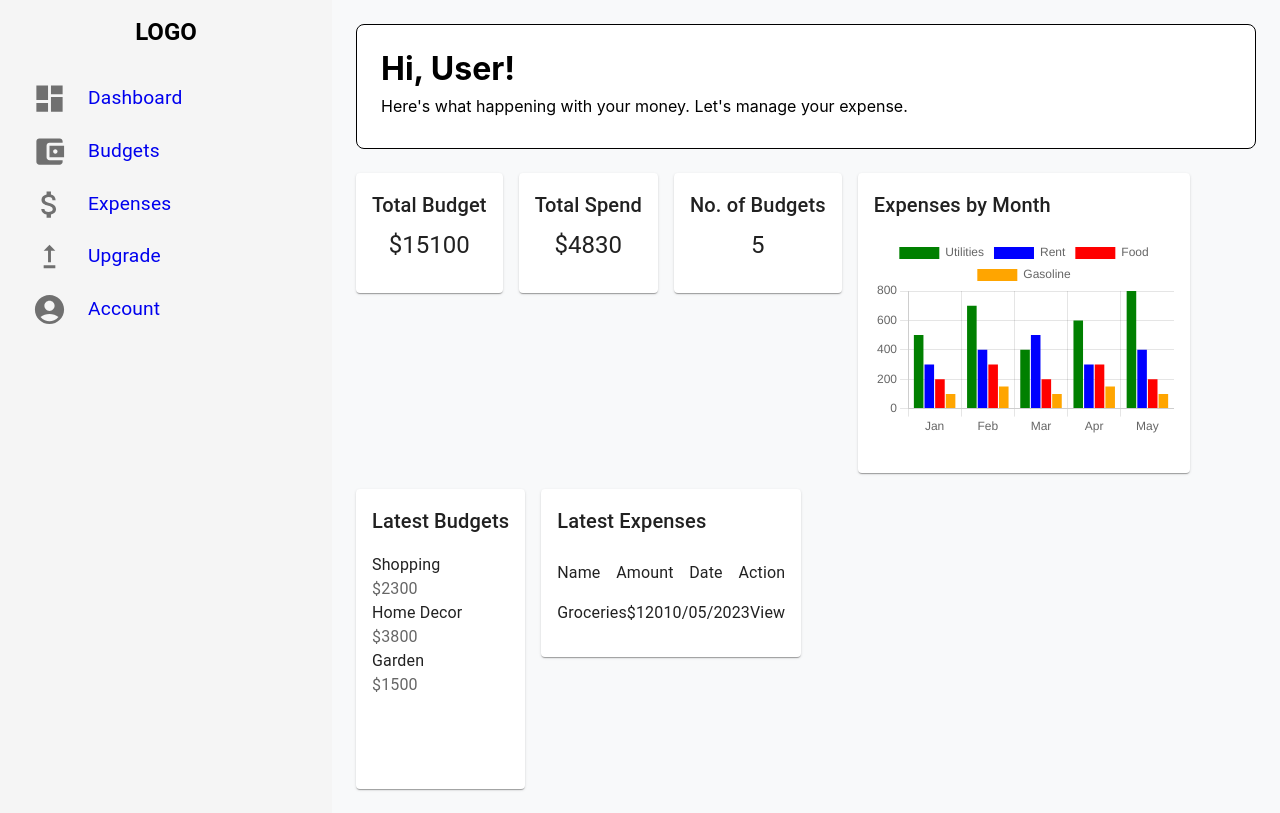
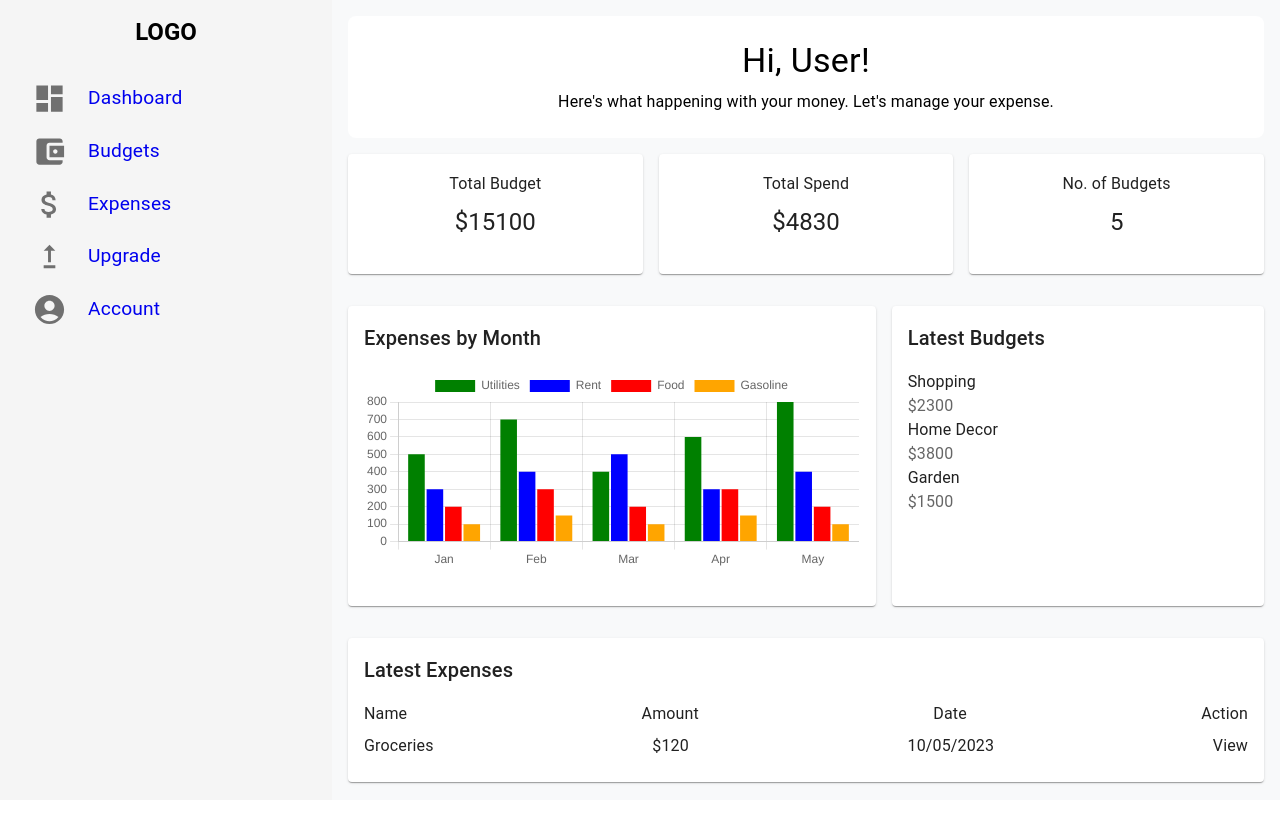
Before and after one commit to DioneCabigas/CSIT340BudgetTracker, a React (Create React App) app in the folder budget-tracker/: page / in a window 1280 px wide. Built offline with nearby package versions, Linux system fonts and the light colour scheme.

Commit message:
Updated Dashboard

```diff
--- a/budget-tracker/src/Dashboard.jsx
+++ b/budget-tracker/src/Dashboard.jsx
@@ -1,95 +1,90 @@
-import React from 'react';
-import { Card, CardContent, Typography, Grid2 } from '@mui/material';
-import { Bar } from 'react-chartjs-2';
-import { Chart as ChartJS, CategoryScale, LinearScale, BarElement, Title, Tooltip, Legend } from 'chart.js';
-import Sidebar from './Sidebar';
+import React from "react";
+import { Card, CardContent, Typography, Grid } from "@mui/material";
+import { Bar } from "react-chartjs-2";
+import { Chart as ChartJS, CategoryScale, LinearScale, BarElement, Title, Tooltip, Legend } from "chart.js";
+import Sidebar from "./Sidebar";
 
 ChartJS.register(CategoryScale, LinearScale, BarElement, Title, Tooltip, Legend);
 
 const Dashboard = () => {
   const data = {
-    labels: ['Jan', 'Feb', 'Mar', 'Apr', 'May'],
+    labels: ["Jan", "Feb", "Mar", "Apr", "May"],
     datasets: [
-      {
-        label: 'Utilities',
-        data: [500, 700, 400, 600, 800],
-        backgroundColor: 'green',
-      },
-      {
-        label: 'Rent',
-        data: [300, 400, 500, 300, 400],
-        backgroundColor: 'blue',
-      },
-      {
-        label: 'Food',
-        data: [200, 300, 200, 300, 200],
-        backgroundColor: 'red',
-      },
-      {
-        label: 'Gasoline',
-        data: [100, 150, 100, 150, 100],
-        backgroundColor: 'orange',
-      },
+      { label: "Utilities", data: [500, 700, 400, 600, 800], backgroundColor: "green" },
+      { label: "Rent", data: [300, 400, 500, 300, 400], backgroundColor: "blue" },
+      { label: "Food", data: [200, 300, 200, 300, 200], backgroundColor: "red" },
+      { label: "Gasoline", data: [100, 150, 100, 150, 100], backgroundColor: "orange" },
     ],
   };
 
   return (
-    <div style={{ display: 'flex', minHeight: '100vh', backgroundColor: '#f8f9fa' }}>
+    <div style={{ display: "flex", minHeight: "100vh", backgroundColor: "#f8f9fa" }}>
       {/* Sidebar */}
-      <Sidebar/>
+      <Sidebar />
 
       {/* Main Content */}
-      <main style={{ flex: 1, padding: '1.5rem' }}>
-        {/* Header */}
-        <div style={{ backgroundColor: '#fff', padding: '1.5rem', marginBottom: '1.5rem', borderRadius: '8px', border: '1px solid' }}>
-          <h1 style={{ margin: 0 }}>Hi, User!</h1>
-          <p style={{ margin: '0.5rem 0' }}>Here's what happening with your money. Let's manage your expense.</p>
+      <main style={{ flex: 1, padding: "1rem" }}>
+        {/* Header Section */}
+        <div
+          style={{
+            backgroundColor: "#fff",
+            padding: "1.5rem",
+            borderRadius: "8px",
+            marginBottom: "1rem",
+            textAlign: "center",
+          }}
+        >
+          <Typography variant="h4">Hi, User!</Typography>
+          <Typography variant="body1" style={{ marginTop: "0.5rem" }}>
+            Here's what happening with your money. Let's manage your expense.
+          </Typography>
         </div>
 
-        {/* Dashboard Content */}
-        <Grid2 container spacing={2}>
-          <Grid2 xs={12} sm={4}>
-            <Card style={{ height: '120px', textAlign: 'center' }}>
+        {/* Top Statistics */}
+        <Grid container spacing={2}>
+          <Grid item xs={12} sm={4}>
+            <Card style={{ textAlign: "center", height: "120px" }}>
               <CardContent>
-                <Typography variant="h6">Total Budget</Typography>
-                <Typography variant="h5" style={{ marginTop: '0.5rem' }}>$15100</Typography>
+                <Typography variant="subtitle1">Total Budget</Typography>
+                <Typography variant="h5" style={{ marginTop: "0.5rem" }}>$15100</Typography>
               </CardContent>
             </Card>
-          </Grid2>
-          <Grid2 xs={12} sm={4}>
-            <Card style={{ height: '120px', textAlign: 'center' }}>
+          </Grid>
+          <Grid item xs={12} sm={4}>
+            <Card style={{ textAlign: "center", height: "120px" }}>
               <CardContent>
-                <Typography variant="h6">Total Spend</Typography>
-                <Typography variant="h5" style={{ marginTop: '0.5rem' }}>$4830</Typography>
+                <Typography variant="subtitle1">Total Spend</Typography>
+                <Typography variant="h5" style={{ marginTop: "0.5rem" }}>$4830</Typography>
               </CardContent>
             </Card>
-          </Grid2>
-          <Grid2 xs={12} sm={4}>
-            <Card style={{ height: '120px', textAlign: 'center' }}>
+          </Grid>
+          <Grid item xs={12} sm={4}>
+            <Card style={{ textAlign: "center", height: "120px" }}>
               <CardContent>
-                <Typography variant="h6">No. of Budgets</Typography>
-                <Typography variant="h5" style={{ marginTop: '0.5rem' }}>5</Typography>
+                <Typography variant="subtitle1">No. of Budgets</Typography>
+                <Typography variant="h5" style={{ marginTop: "0.5rem" }}>5</Typography>
               </CardContent>
             </Card>
-          </Grid2>
+          </Grid>
+        </Grid>
 
-          <Grid2 xs={12} md={7}>
-            <Card style={{ height: '300px' }}>
+        {/* Chart and Latest Budgets */}
+        <Grid container spacing={2} style={{ marginTop: "1rem" }}>
+          <Grid item xs={12} md={7}>
+            <Card style={{ height: "300px" }}>
               <CardContent>
-                <Typography variant="h6" style={{ marginBottom: '1rem' }}>Expenses by Month</Typography>
-                <div style={{ width: '100%', height: '200px' }}>
+                <Typography variant="h6" style={{ marginBottom: "1rem" }}>Expenses by Month</Typography>
+                <div style={{ height: "200px" }}>
                   <Bar data={data} options={{ maintainAspectRatio: false }} />
                 </div>
               </CardContent>
             </Card>
-          </Grid2>
-
-          <Grid2 xs={12} md={5}>
-            <Card style={{ height: '300px', overflow: 'auto' }}>
+          </Grid>
+          <Grid item xs={12} md={5}>
+            <Card style={{ height: "300px", overflowY: "auto" }}>
               <CardContent>
                 <Typography variant="h6">Latest Budgets</Typography>
-                {/* Mock Data for Budget items */}
-                <div style={{ marginTop: '1rem' }}>
+                <div style={{ marginTop: "1rem" }}>
                   <Typography>Shopping</Typography>
                   <Typography color="textSecondary">$2300</Typography>
                   <Typography>Home Decor</Typography>
@@ -99,30 +94,32 @@ const Dashboard = () => {
                 </div>
               </CardContent>
             </Card>
-          </Grid2>
+          </Grid>
+        </Grid>
 
-          <Grid2 xs={12}>
+        {/* Latest Expenses */}
+        <Grid container spacing={2} style={{ marginTop: "1rem" }}>
+          <Grid item xs={12}>
             <Card>
               <CardContent>
                 <Typography variant="h6">Latest Expenses</Typography>
-                {/* Table-like structure for latest expenses */}
-                <div style={{ display: 'flex', justifyContent: 'space-between', marginTop: '1rem', padding: '0.5rem 0' }}>
+                <div style={{ display: "flex", justifyContent: "space-between", marginTop: "1rem" }}>
                   <Typography>Name</Typography>
                   <Typography>Amount</Typography>
                   <Typography>Date</Typography>
                   <Typography>Action</Typography>
                 </div>
-                <div style={{ display: 'flex', justifyContent: 'space-between', padding: '0.5rem 0' }}>
+                <div style={{ display: "flex", justifyContent: "space-between", marginTop: "0.5rem" }}>
                   <Typography>Groceries</Typography>
                   <Typography>$120</Typography>
                   <Typography>10/05/2023</Typography>
                   <Typography>View</Typography>
                 </div>
-                {/* Additional rows for mock expenses can be added here */}
+                {/* Additional rows for mock expenses */}
               </CardContent>
             </Card>
-          </Grid2>
-        </Grid2>
+          </Grid>
+        </Grid>
       </main>
     </div>
   );
```
